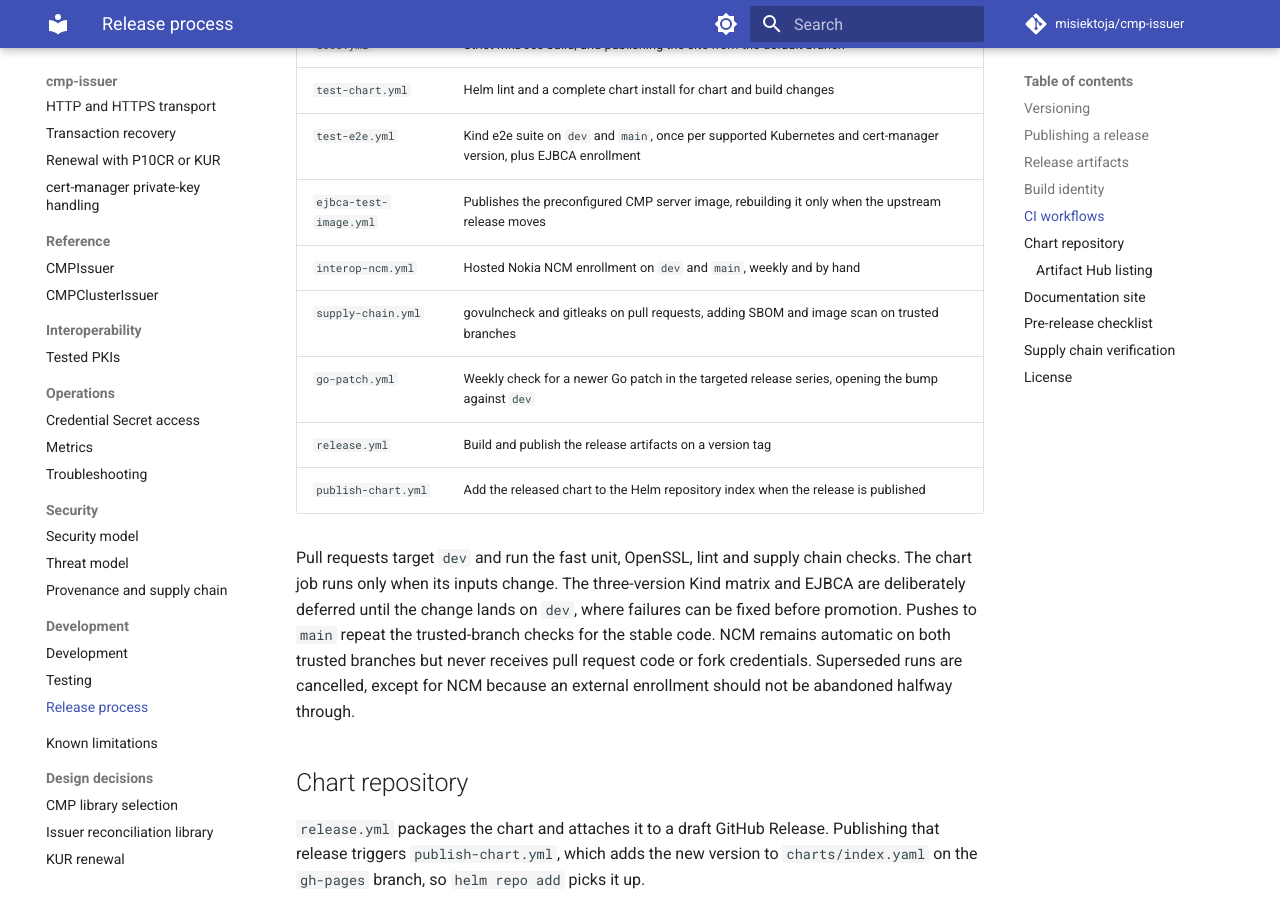
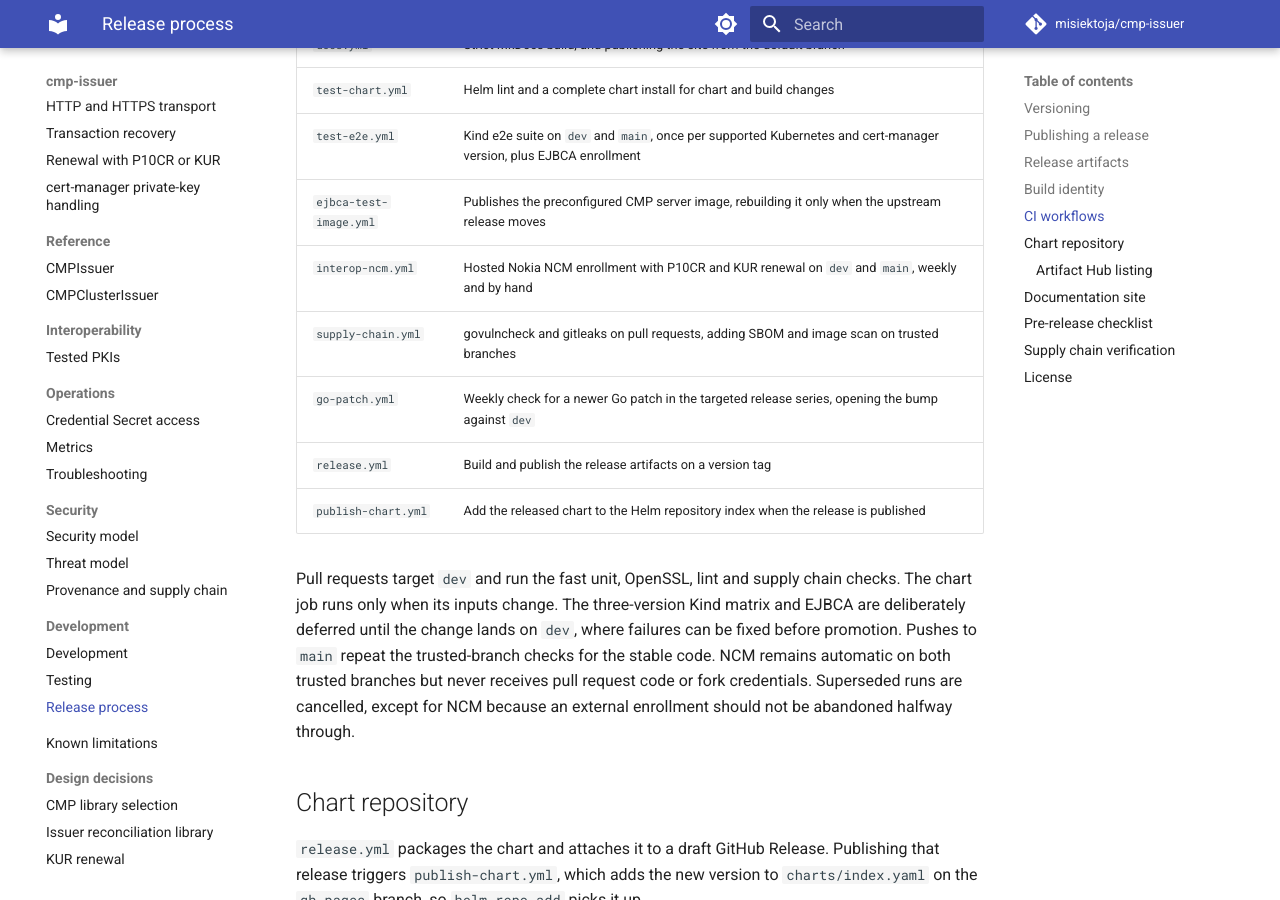
Before and after one commit to misiektoja/cmp-issuer, an MkDocs documentation site: the page built from docs/development/release-process.md, in a window 1280 px wide and 900 px high, scrolled down 3473 px. Built offline with MkDocs 1.6.1 and Material for MkDocs 9.7.7, drawn with Linux system fonts in a browser that asks for light colours; comment, search, counter and statistics services are not loaded.

Commit message:
docs(development): note both renewals in the NCM workflow summary

```diff
--- a/docs/development/release-process.md
+++ b/docs/development/release-process.md
@@ -119,7 +119,7 @@ the stamp, because the linker ignores an `-X` flag it cannot resolve.
 | `test-chart.yml` | Helm lint and a complete chart install for chart and build changes |
 | `test-e2e.yml` | Kind e2e suite on `dev` and `main`, once per supported Kubernetes and cert-manager version, plus EJBCA enrollment |
 | `ejbca-test-image.yml` | Publishes the preconfigured CMP server image, rebuilding it only when the upstream release moves |
-| `interop-ncm.yml` | Hosted Nokia NCM enrollment on `dev` and `main`, weekly and by hand |
+| `interop-ncm.yml` | Hosted Nokia NCM enrollment with P10CR and KUR renewal on `dev` and `main`, weekly and by hand |
 | `supply-chain.yml` | govulncheck and gitleaks on pull requests, adding SBOM and image scan on trusted branches |
 | `go-patch.yml` | Weekly check for a newer Go patch in the targeted release series, opening the bump against `dev` |
 | `release.yml` | Build and publish the release artifacts on a version tag |
```
